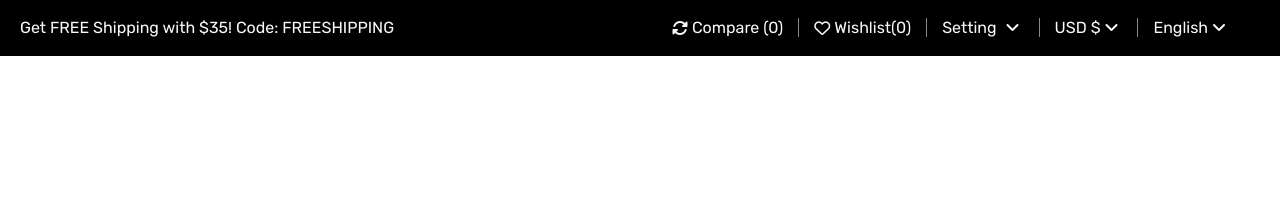
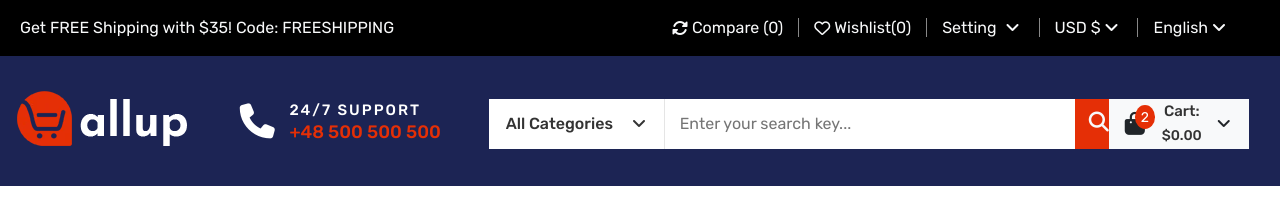
Before and after one commit to kzshaon/Allup-Electronic-website-, a plain HTML site: page index.html in a window 1280 px wide. Drawn offline with nearby package versions, Linux system fonts and the light colour scheme.

```diff
--- a/css/style.css
+++ b/css/style.css
@@ -44,3 +44,134 @@
   top: 100px;
   min-width: 130px;
 }
+/* NAV SECTION 2  */
+
+.nav_section_2 {
+  background-color: #1c2454;
+  padding: 35px 0px;
+}
+.section_2_img a img {
+  width: 170px;
+  margin-left: 5px;
+}
+.section_2_support {
+  display: flex;
+  flex-flow: row wrap;
+  justify-content: space-evenly;
+  width: 280px;
+  margin-right: 10px;
+}
+.support_icon i {
+  font-size: 35px;
+  margin-top: 13px;
+  /* margin-left: 30px; */
+}
+.support_text {
+  margin-right: 50px;
+}
+.support_text p {
+  font-size: 15px;
+  font-weight: 500;
+  letter-spacing: 2px;
+  margin-bottom: 0px;
+  margin-top: 8px;
+}
+.support_text h4 {
+  color: #e52f06;
+  font-size: 18px;
+}
+.section_2_input {
+  width: 640px;
+  display: flex;
+  flex-direction: row;
+  justify-content: flex-start;
+  margin-left: 50px;
+}
+.input_categories {
+  flex-basis: 176px;
+  background-color: #fff;
+  padding: 13px 17px;
+  margin-top: 8px;
+  border-right: 1px solid #e5e5e5;
+}
+.input_categories a {
+  text-decoration: none;
+  color: #333;
+  font-weight: 500;
+}
+.input_categories i {
+  color: #333;
+  margin-left: 15px;
+}
+.input_box {
+  flex-basis: 410px;
+  margin-top: 8px;
+}
+.input_box input {
+  border: none;
+  width: 410px;
+  padding: 13px 15px;
+}
+.input_box input:focus {
+  outline: none;
+}
+.input_btn {
+  margin-top: 8px;
+}
+.input_btn button {
+  background-color: #e52f06;
+  padding: 12px 13px;
+  border-radius: 0px;
+}
+.input_btn i {
+  font-size: 20px;
+}
+.input_btn button:hover {
+  background-color: #333;
+}
+.section_2_cart {
+  border-radius: 0px;
+  width: 140px;
+  padding: 0px;
+  margin-top: 8px;
+  padding-bottom: 1px;
+  margin-left: 30px;
+}
+.cart_icon {
+  padding-right: 17px;
+  z-index: 1;
+}
+.cart_icon i {
+  margin-top: 12px;
+  font-size: 23px;
+  margin-left: 15px;
+}
+.cart_text {
+  margin-right: 15px;
+}
+.cart_text p {
+  margin: 0px;
+  font-weight: 500;
+  font-size: 15px;
+  color: #333;
+}
+.cart_text span {
+  font-weight: 500;
+  font-size: 14px;
+  color: #333;
+}
+.cart_span {
+  background-color: #e52f06;
+  padding: 0px 6px;
+  border-radius: 100%;
+  z-index: 2;
+  top: 5px;
+  left: 25px;
+}
+.cart_span span {
+  font-size: 14px;
+  color: #fff;
+}
+.cart_icon2 i {
+  margin-top: 15px;
+}
--- a/index.html
+++ b/index.html
@@ -29,7 +29,10 @@
     <title>Allup - Electronic</title>
   </head>
   <body>
+    <!-- THIS IS THE HEADER SECTION  -->
+
     <nav id="nav_section">
+      <!-- NAV SECTION 1  -->
       <div class="nav_section_1 px-2">
         <div class="container-fluid">
           <div class="row">
@@ -108,7 +111,65 @@
           </div>
         </div>
       </div>
-      <div class="nav_section_2"></div>
+      <!-- NAV SECTION 2  -->
+      <div class="nav_section_2">
+        <div class="container-fluid">
+          <div class="row">
+            <div class="col-lg-2">
+              <div class="section_2_img">
+                <a href="#">
+                  <img src="img/logo-white.webp" alt="Logo" />
+                </a>
+              </div>
+            </div>
+            <div class="col-lg-2">
+              <div class="section_2_support">
+                <div class="support_icon">
+                  <i class="fa-solid fa-phone text-white"></i>
+                </div>
+                <div class="support_text">
+                  <p class="text-white">24/7 SUPPORT</p>
+                  <h4>+48 500 500 500</h4>
+                </div>
+              </div>
+            </div>
+            <div class="col-lg-6">
+              <div class="section_2_input">
+                <div class="input_categories">
+                  <a href="#">All Categories</a>
+                  <i class="fa-solid fa-angle-down"></i>
+                </div>
+                <div class="input_box">
+                  <input type="text" placeholder="Enter your search key..." />
+                </div>
+                <div class="input_btn">
+                  <button class="btn" type="button">
+                    <i class="text-light fa-solid fa-magnifying-glass"></i>
+                  </button>
+                </div>
+              </div>
+            </div>
+            <div class="col-lg-2">
+              <div class="btn section_2_cart d-flex bg-light">
+                <div class="cart_icon position-relative">
+                  <i class="fa-solid fa-bag-shopping"></i>
+                  <div class="cart_span position-absolute">
+                    <span>2</span>
+                  </div>
+                </div>
+                <div class="cart_text">
+                  <p>Cart:</p>
+                  <span>$0.00</span>
+                </div>
+                <div class="cart_icon2">
+                  <i class="fa-solid fa-angle-down"></i>
+                </div>
+              </div>
+            </div>
+          </div>
+        </div>
+      </div>
+      <!-- NAV SECTION 3  -->
       <div class="nav_section_3"></div>
     </nav>
 
```
